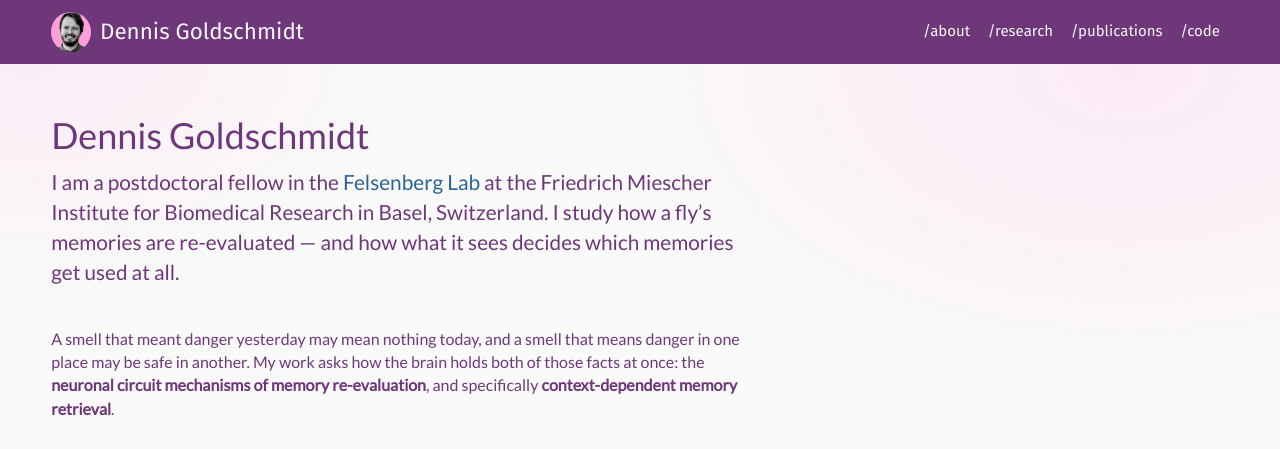
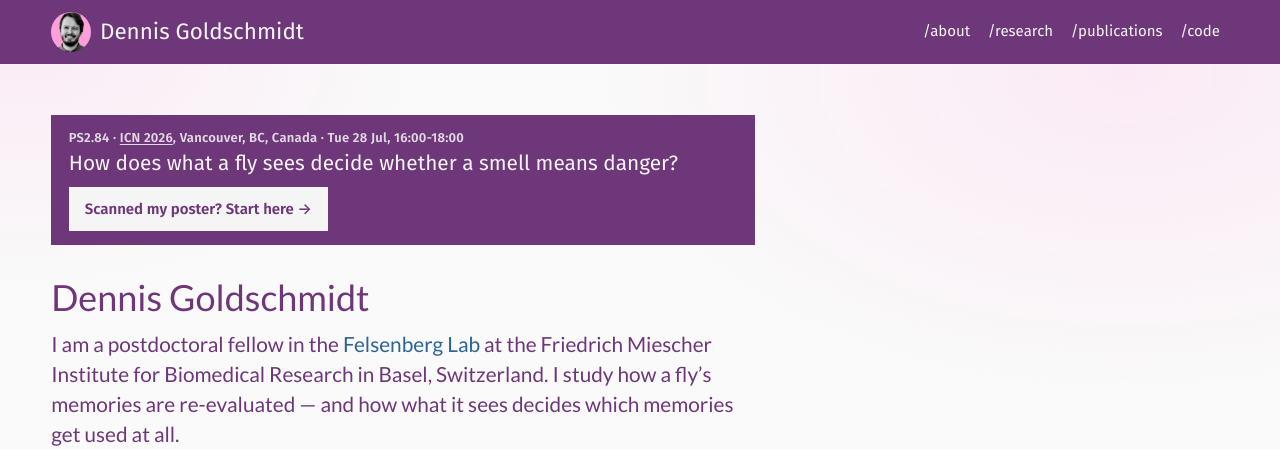
Before and after one commit to degoldschmidt/degoldschmidt.github.io, a Jekyll site: the page built from index.html, in a window 1280 px wide and 900 px high, cut to the strip 0-449 px from the top of the window. Built offline with Jekyll 4.4.1, drawn with Linux system fonts in a browser that asks for light colours.

Commit message:
Fill in the ICN 2026 venue block
Dennis's values: ICN 2026, Vancouver BC, poster PS2.84, Tue 28 Jul
16:00-18:00, with the conference URL in the new venue_url field.

`active: true` turns on the homepage banner, which is the landing cue for
the printed QR code — it points at the site root, not at /poster/.

Co-Authored-By: Claude Opus 5 (1M context) <noreply@anthropic.com>
Claude-Session: https://claude.ai/code/session_01B92kTq6btsk1imhVp8yB2d

```diff
--- a/_data/poster.yml
+++ b/_data/poster.yml
@@ -7,15 +7,16 @@
 # The printed QR code points at the SITE ROOT, not at /poster/. `active` puts a
 # banner at the top of the homepage so someone who has just scanned it is not
 # dropped onto a generic bio page. Turn both on for the meeting, off afterwards.
-active: false # banner on the homepage
+active: true # banner on the homepage
 in_nav: false # /poster in the top bar
 
 # --- the meeting -------------------------------------------------------------
-venue: "" # e.g. "FENS Forum 2026"
-city: "" # e.g. "Lisbon"
-number: "" # e.g. "P-123"
-session: "" # e.g. "Tue 8 Sep, 14:00-16:00"
-date: "" # ISO, e.g. 2026-09-08 — used for the status line
+venue: "ICN 2026" # e.g. "FENS Forum 2026"
+venue_url: "https://icn2026vancouver.com/" # e.g. "https://forum.fens.org/"
+city: "Vancouver, BC, Canada" # e.g. "Lisbon"
+number: "PS2.84" # e.g. "P-123"
+session: "Tue 28 Jul, 16:00-18:00" # e.g. "Tue 8 Sep, 14:00-16:00"
+date: "2026-07-28" # ISO, e.g. 2026-09-08 — used for the status line
 
 # --- what this work is -------------------------------------------------------
 # One sentence, phrased as a question. This is the largest text on the page and
```
